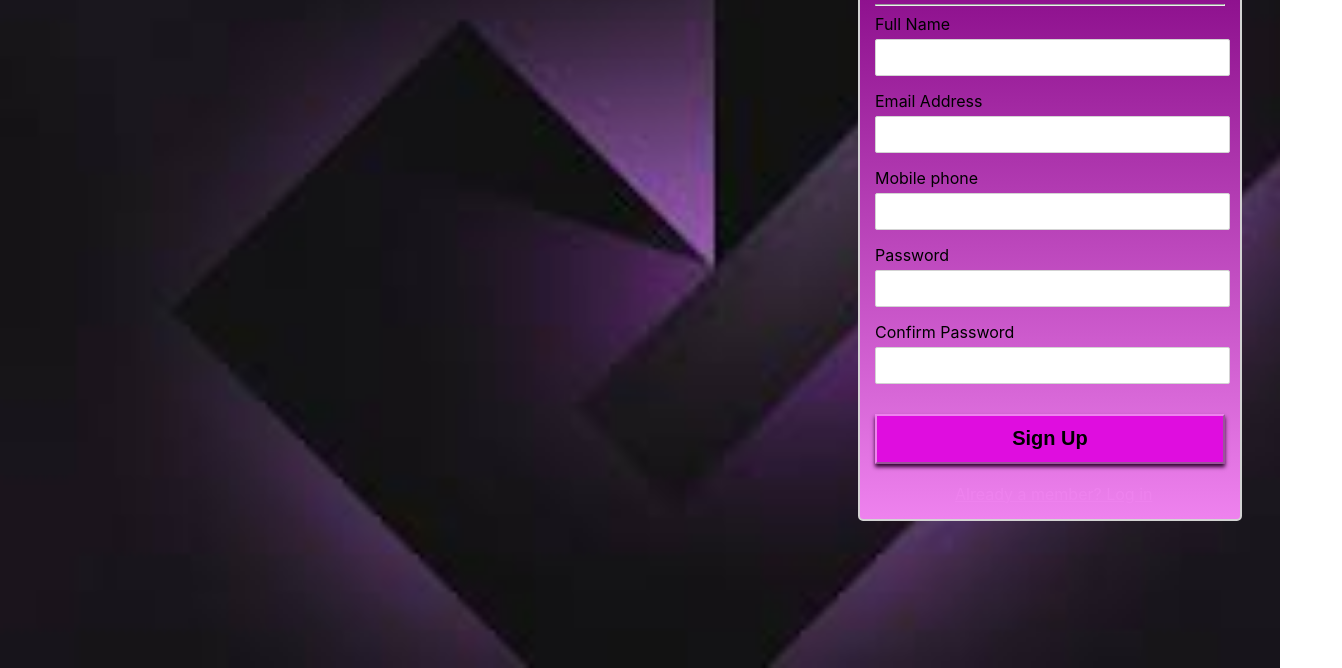
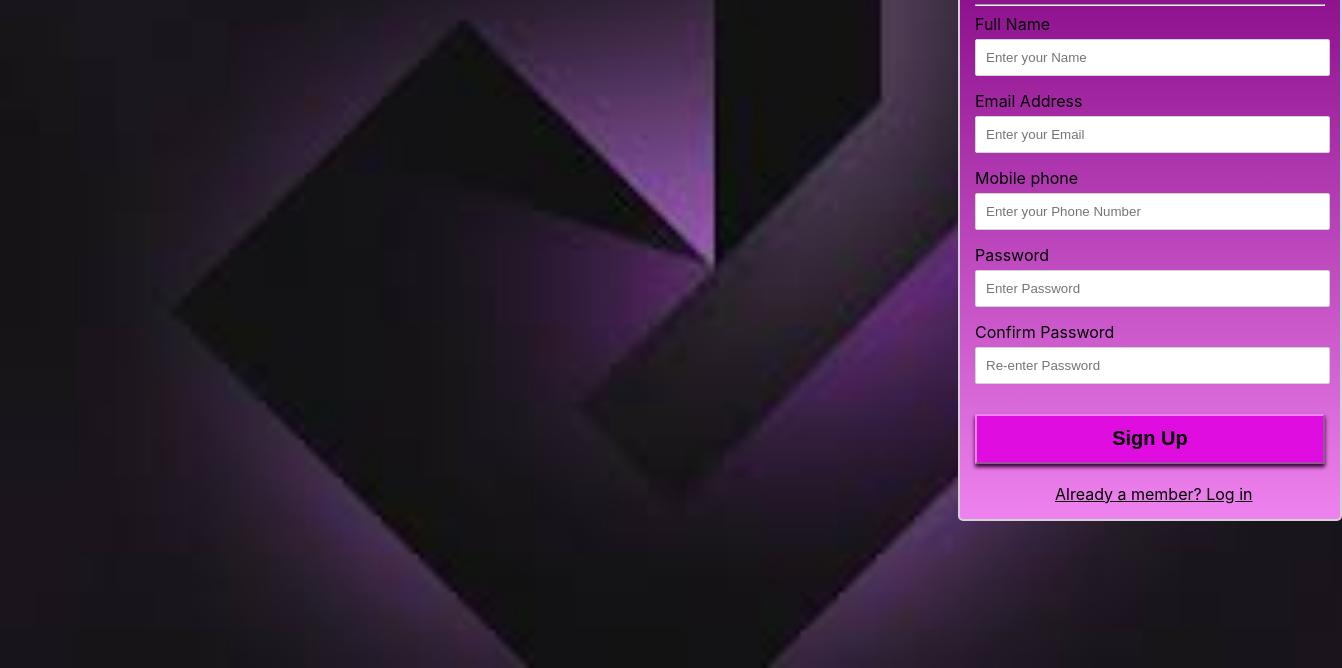
Before and after one commit to 99002670/2009MYSEMB03-WEB-9, a plain HTML site: page Views/signup.html in a window 1280 px wide. Shown: the part 132-800 px from the top of the page, 1342 px wide, since content can reach past the window. Drawn offline with Linux system fonts and the light colour scheme.

Commit message:
placeholder added in all input fields and styles changed.

```diff
--- a/Styles/loginStyle.css
+++ b/Styles/loginStyle.css
@@ -16,7 +16,7 @@ form {
 	padding: 15px;
 	border: 2px solid lightgray;
 	margin-top: 50px;
-	margin-left: 850px;
+	margin-left: 950px;
 	border-radius: 5px;
 }
 
@@ -58,5 +58,5 @@ input.inline {
 }
 #ref {
 	padding-left: 80px;
-	color: violet;
+	color: rgb(0, 0, 0);
 }
--- a/Views/signup.html
+++ b/Views/signup.html
@@ -19,27 +19,27 @@
             <hr />
             <div class="row">
                 <label for="name">Full Name</label>
-                <input type="text" name="name" id="name" />
+                <input type="text" placeholder="Enter your Name" name="name" id="name" />
                 <div id="errName" class="err"></div>
             </div>
             <div class="row">
                 <label for="email">Email Address</label>
-                <input type="email" name="email" id="email" />
+                <input type="email" placeholder="Enter your Email" name="email" id="email" />
                 <div id="errEmail" class="err"></div>
             </div>
             <div class="row">
                 <label for="phone">Mobile phone</label>
-                <input type="text" id="phone" name="phone" />
+                <input type="text" placeholder="Enter your Phone Number" id="phone" name="phone" />
                 <div id="errPhone" class="err"></div>
             </div>
             <div class="row">
                 <label for="password">Password</label>
-                <input type="password" id="password" name="password" />
+                <input type="password" placeholder="Enter Password" id="password" name="password" />
                 <div id="errPassword" class="err"></div>
             </div>
             <div class="row">
                 <label for="password">Confirm Password</label>
-                <input type="password" id="confirmPassword" name="confirmPassword" />
+                <input type="password" placeholder="Re-enter Password" id="confirmPassword" name="confirmPassword" />
                 <div id="errConfirmPassword" class="err"></div>
             </div>
             <div>
@@ -47,7 +47,7 @@
                 <br />
             </div>
             <div>
-                <a id="ref" href="login.html">Already a member? Log in</a>
+                <a id="ref" href="index.html" role="button">Already a member? Log in</a>
             </div>
         </form>
     </body>
```
Also changed, not shown: Views/index.html (+2 -2 lines).
